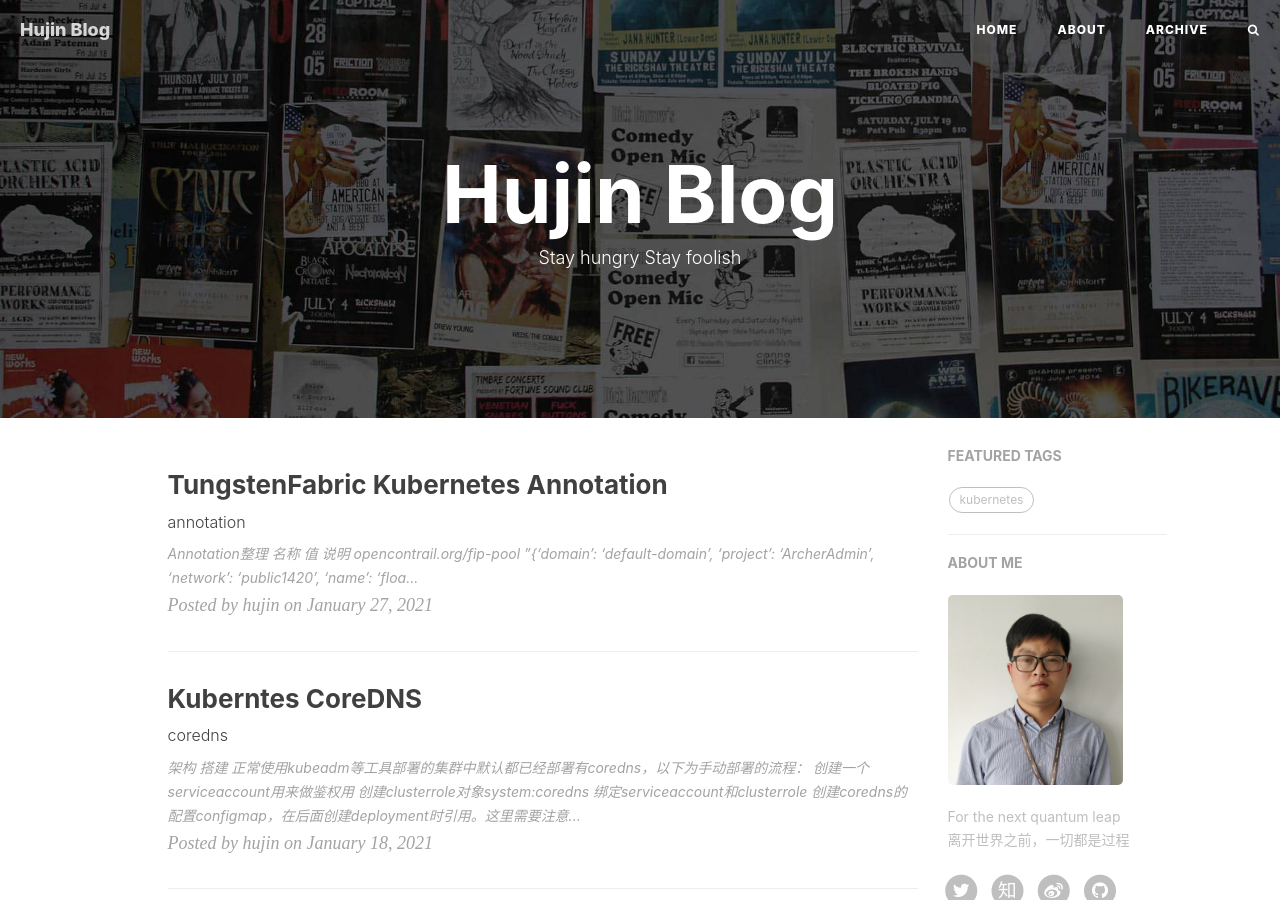
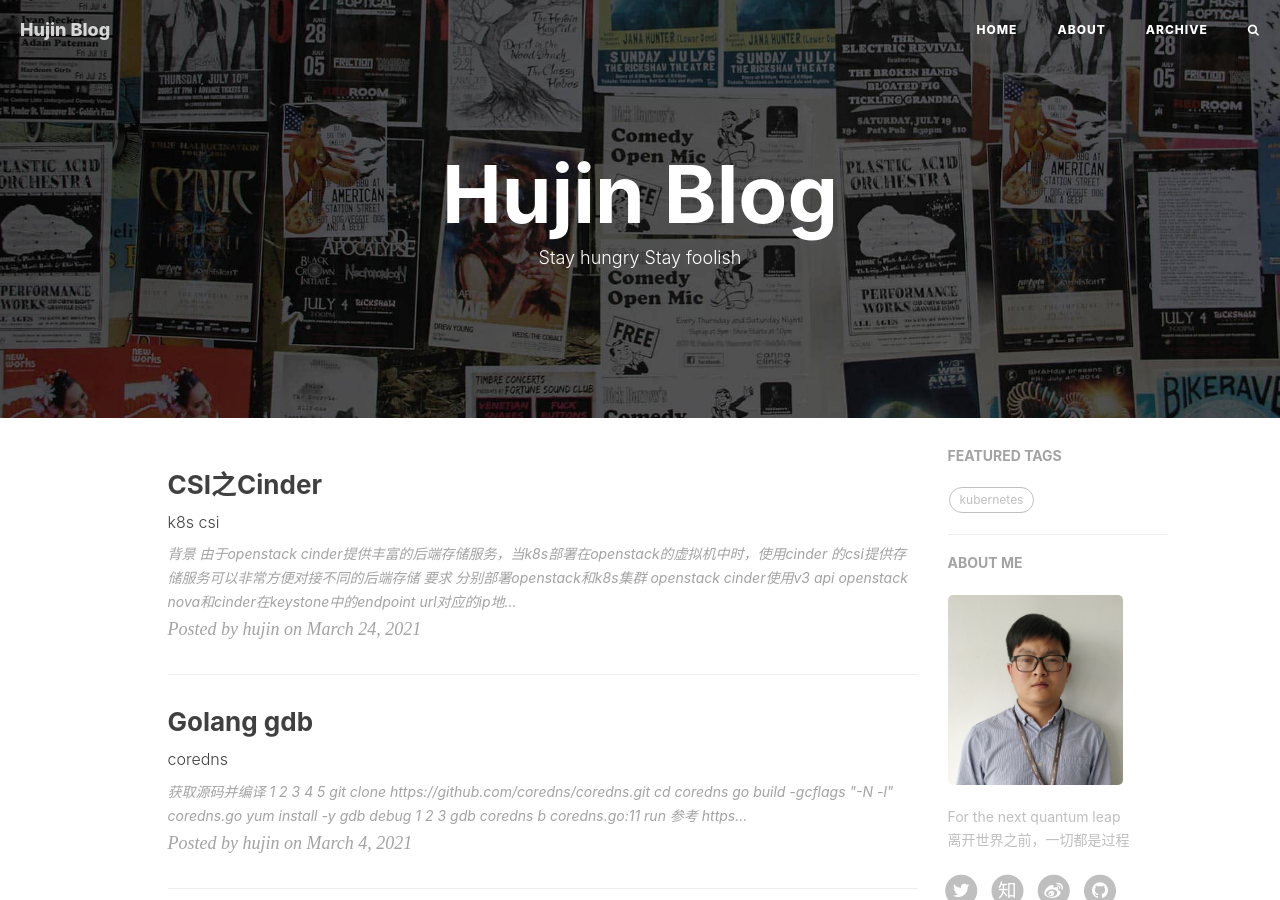
Before and after one commit to smallcoderhujin/blog, a Jekyll site: the page built from index.html, in a window 1280 px wide and 900 px high. Built offline with Jekyll 4.4.1, drawn with Linux system fonts in a browser that asks for light colours; nearby versions of some CDN libraries; the list of posts is cut into pages by our own code; comment, search, counter and statistics services are not loaded; part of the change alters nothing that is shown.

Commit message:
add blog for csi

```diff
--- /dev/null
+++ b/_posts/kubernetes/2021-03-04-k8s-gdb.md
@@ -0,0 +1,32 @@
+---
+title: "Golang gdb"
+subtitle: "coredns"
+layout: post
+author: "hujin"
+header-style: text
+tags:
+  - golang
+  - gdb
+
+---
+
+## 获取源码并编译
+
+    git clone https://github.com/coredns/coredns.git
+    cd coredns
+    go build -gcflags "-N -l" coredns.go
+
+    yum install -y gdb
+
+## debug
+
+    gdb coredns
+    b coredns.go:11
+    run
+
+
+## 参考
+
+- https://github.com/kubevirt/user-guide/pull/196/files/700980d5099b969c4fe2defb3773ec84e628a207
+- https://www.juniper.net/documentation/en_US/day-one-books/topics/concept/contrail-as-a-cni.html
+- https://www.juniper.net/documentation/en_US/contrail19/topics/concept/kubernetes-cni-contrail.html
--- /dev/null
+++ b/_posts/kubernetes/2021-03-24-k8s-csi-cinder.md
@@ -0,0 +1,207 @@
+---
+title: "CSI之Cinder"
+subtitle: "k8s csi"
+layout: post
+author: "hujin"
+header-style: text
+tags:
+  - k8s
+  - csi
+  - cinder
+
+---
+
+## 背景
+由于openstack cinder提供丰富的后端存储服务，当k8s部署在openstack的虚拟机中时，使用cinder 的csi提供存储服务可以非常方便对接不同的后端存储
+
+## 要求
+- 分别部署openstack和k8s集群
+- openstack cinder使用v3 api
+- openstack nova和cinder在keystone中的endpoint url对应的ip地址，k8s的虚机可以访问到
+- openstack开启metadata服务
+- openstack虚机中需要安装cloud-init
+> /var/lib/cloud/data/instance-id虚机中这个目录必须是虚机的uuid，这个是通过cloud-init注入的
+- 虚机挂盘后要求在/dev/disk/by-id目录下有对应volume的设备存在
+
+## 部署
+
+获取k8s-openstack-provider源码（非必须）
+
+    git clone https://github.com/kubernetes/cloud-provider-openstack
+    cd cloud-provider-openstack
+
+编译（需要docker-ce 17.05以上的版本， docker需要翻墙）
+
+    export ARCH=amd64 # Defaults to amd64
+    编译： make build-cmd-cinder-csi-plugin
+    生成镜像：make image-cinder-csi-plugin
+
+修改kubelet配置
+
+    vim /etc/kubernetes/kubelet.env
+    KUBELET_CLOUDPROVIDER="--cloud-provider=external"
+
+配置openstack信息并使用base64加密
+
+    vim cloud.conf
+    [Global]
+    username = ArcherAdmin
+    password = ArcherAdmin@123
+    domain-name = Default
+    auth-url = http://172.118.23.20:45357/v3
+    tenant-id = ad88dd5d24ce4e2189a6ae7491c33e9d
+    region = RegionOne
+
+    [Metadata]
+    search-order = configDrive,metadataService
+
+使用base64对openstack配置加密
+
+    cat cloud.conf | base64 -w 0
+
+获取社区yaml文件
+
+    https://github.com/kubernetes/cloud-provider-openstack/tree/master/manifests/cinder-csi-plugin
+
+将之前openstack的配置对应的base64结果更新到csi-secret-cinderplugin.yaml文件中
+
+创建cinder csi资源
+
+    kubectl apply -f cinder-csi-plugin
+
+查看cinder csi pod状态
+
+    [root@node1 csi-cinder]# kubectl get pods -n kube-system
+    NAME                                       READY   STATUS        RESTARTS   AGE
+    csi-cinder-controllerplugin-0              5/5     Running       25         4h12m
+    csi-cinder-nodeplugin-cwzpr                2/2     Running       0          7m28s
+    csi-cinder-nodeplugin-wxl6f                2/2     Running       0          7m29s
+
+创建storeageclass和pvc
+
+    cat sc.yaml
+    apiVersion: storage.k8s.io/v1
+    kind: StorageClass
+    metadata:
+      name: csi-sc-cinderplugin
+    provisioner: cinder.csi.openstack.org
+
+
+    cat pvc.yaml
+    apiVersion: v1
+    kind: PersistentVolumeClaim
+    metadata:
+      name: csi-pvc-cinderplugin
+    spec:
+      accessModes:
+      - ReadWriteOnce
+      resources:
+        requests:
+          storage: 1Gi
+      storageClassName: csi-sc-cinderplugin
+
+确认sc和pvc状态
+
+    [root@node1 resource-yamls]# kubectl get sc
+    NAME                  PROVISIONER                RECLAIMPOLICY   VOLUMEBINDINGMODE   ALLOWVOLUMEEXPANSION   AGE
+    csi-sc-cinderplugin   cinder.csi.openstack.org   Delete          Immediate           false                  26h
+    csi-sc-hujin          arstor.csi.huayun.io       Delete          Immediate           false                  4d9h
+    [root@node1 resource-yamls]# kubectl get pvc
+    NAME                   STATUS   VOLUME                                     CAPACITY   ACCESS MODES   STORAGECLASS          AGE
+    csi-pvc-cinderplugin   Bound    pvc-e5aec543-ff37-40ad-85d5-ce038975e14c   1Gi        RWO            csi-sc-cinderplugin   12m
+    [root@node1 resource-yamls]#
+
+创建pod
+
+    cat pod.yaml
+    apiVersion: v1
+    kind: Pod
+    metadata:
+      name: nginx
+    spec:
+      containers:
+      - image: nginx:alpine
+        imagePullPolicy: IfNotPresent
+        name: nginx
+        ports:
+        - containerPort: 80
+          protocol: TCP
+        volumeMounts:
+          - mountPath: /var/lib/www/html
+            name: csi-data-cinderplugin
+      volumes:
+      - name: csi-data-cinderplugin
+        persistentVolumeClaim:
+          claimName: csi-pvc-cinderplugin
+          readOnly: false
+
+从pv中获取volume id
+
+    [root@node1 resource-yamls]# kubectl describe pv pvc-e5aec543-ff37-40ad-85d5-ce038975e14c
+    Name:            pvc-e5aec543-ff37-40ad-85d5-ce038975e14c
+    Labels:          <none>
+    Annotations:     pv.kubernetes.io/provisioned-by: cinder.csi.openstack.org
+    Finalizers:      [kubernetes.io/pv-protection external-attacher/cinder-csi-openstack-org]
+    StorageClass:    csi-sc-cinderplugin
+    Status:          Bound
+    Claim:           default/csi-pvc-cinderplugin
+    Reclaim Policy:  Delete
+    Access Modes:    RWO
+    VolumeMode:      Filesystem
+    Capacity:        1Gi
+    Node Affinity:   <none>
+    Message:
+    Source:
+        Type:              CSI (a Container Storage Interface (CSI) volume source)
+        Driver:            cinder.csi.openstack.org
+        FSType:            ext4
+        VolumeHandle:      ef9037a7-9a67-408a-9f92-adbd2badc5db
+        ReadOnly:          false
+        VolumeAttributes:      storage.kubernetes.io/csiProvisionerIdentity=1616250534343-8081-cinder.csi.openstack.org
+    Events:                <none>
+    [root@node1 resource-yamls]#
+
+在openstack中查看volume状态
+
+    [root@controller01 ~]# cinder list |grep ef9037a7
+    | ef9037a7-9a67-408a-9f92-adbd2badc5db |   in-use  | pvc-e5aec543-ff37-40ad-85d5-ce038975e14c |  1   | basic-replica2 |  false   | 94a932d0-79da-4ed2-a228-a4e96264d1c0 |
+
+确认pod状态
+
+    [root@node1 csi-cinder]# kubectl get pods     -owide
+    NAME    READY   STATUS    RESTARTS   AGE   IP             NODE    NOMINATED NODE   READINESS GATES
+    nginx   1/1     Running   0          35s   10.244.28.16   node3   <none>           <none>
+
+    [root@node1 resource-yamls]# kubectl exec -it nginx -- sh
+    / # ls /var/lib/www/html/
+    lost+found
+    / #
+
+## 测试场景
+
+### 命令行删除deployment pod
+删除后正常新建pod，且使用原来的volume
+
+### k8s虚机网络故障
+deployment中其中一个pod所在节点down机后，新建pod失败，报volume in-use
+statefulset中其中一个pod所在节点down机后，不新建pod
+
+### k8s虚机重启
+同节点down机
+
+### 虚机迁移
+热迁移不影响pod使用
+冷迁移：同节点down机
+
+### k8s虚机对应计算节点故障
+此时原来的pod一直是删除状态，新建的pod也无法正常创建，必须等待down机的节点恢复
+这是一种安全的做法
+
+### 虚机挂在最大磁盘个数
+这是一个bug，升级qemu后可以解决
+
+
+## 参考
+- https://github.com/kubernetes/cloud-provider-openstack/blob/master/docs/cinder-csi-plugin/using-cinder-csi-plugin.md
+- https://www.jianshu.com/p/87b02040991c
+- https://silenceper.com/kubernetes-book/csi/how-to-write-csi-driver.html
```
Also changed, not shown: _posts/kubernetes/2021-01-18-k8s-coredns.md (+3 -0 lines).
